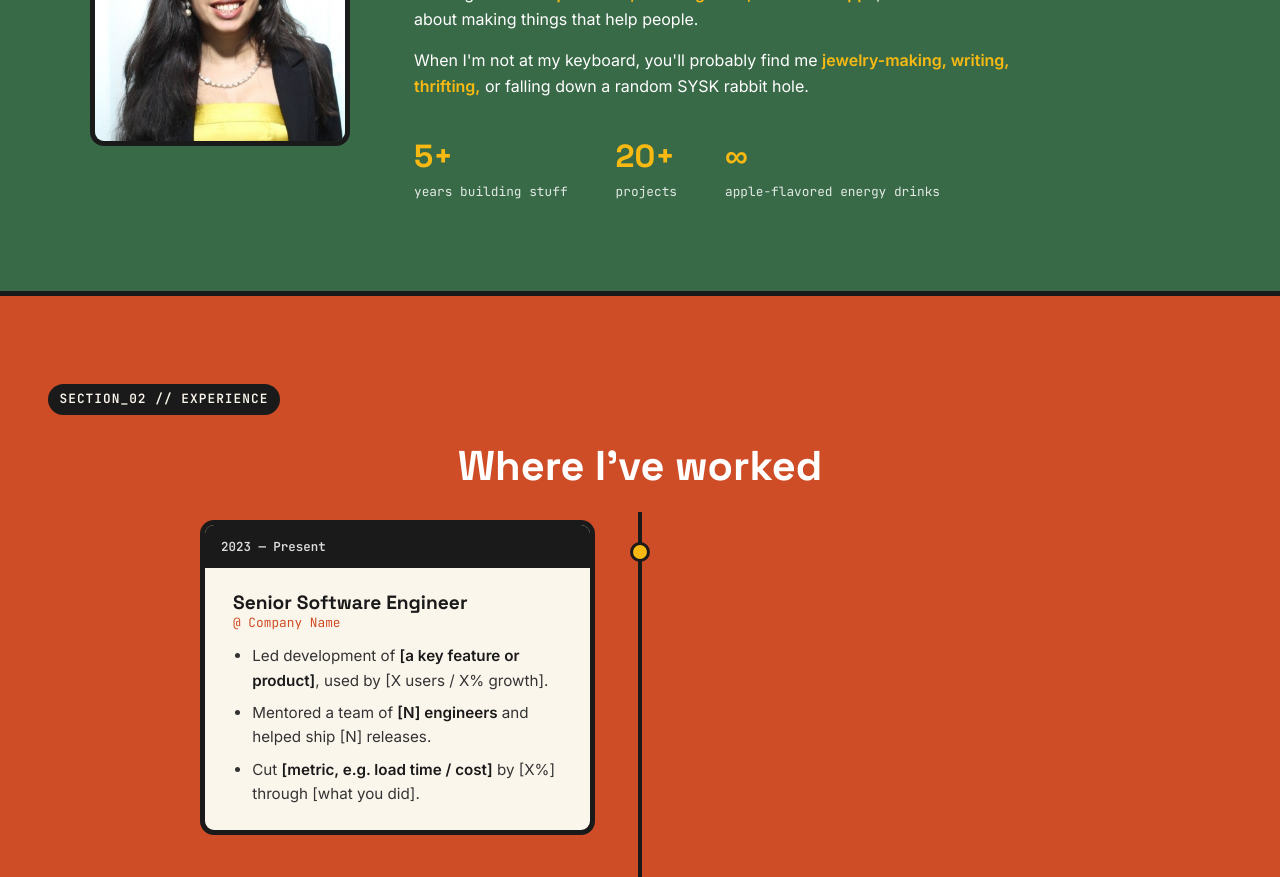
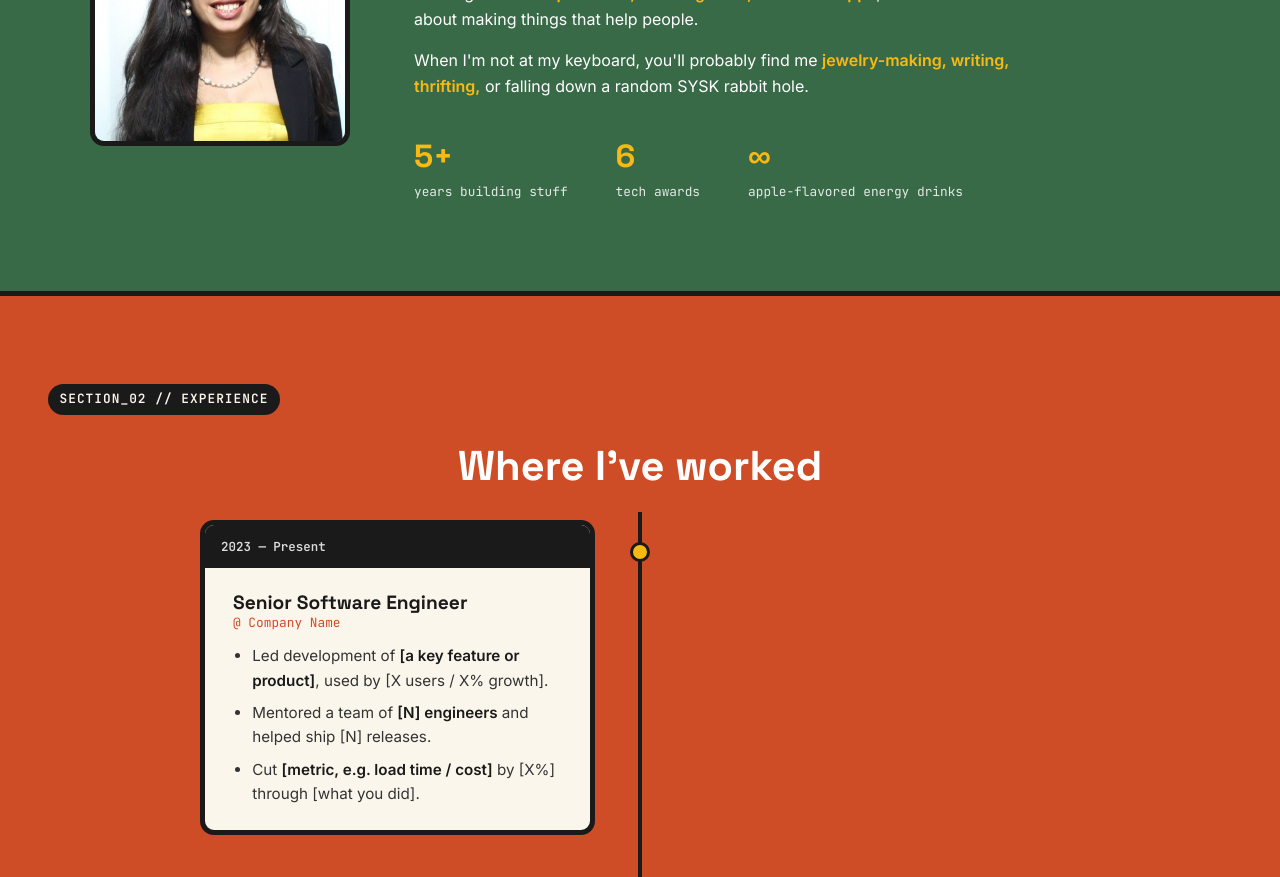
Before and after one commit to the-esha-account/portfolio, a plain HTML site: page index.html in a window 1280 px wide. Shown: the part 940-1817 px from the top of the page. Drawn offline with Linux system fonts and the light colour scheme.

Commit message:
Update project count to award count

```diff
--- a/index.html
+++ b/index.html
@@ -80,7 +80,7 @@
       <p>When I'm not at my keyboard, you'll probably find me <strong>jewelry-making, writing, thrifting,</strong> or falling down a random SYSK rabbit hole.</p>
       <ul class="about__stats">
         <li><strong>5+</strong><span>years building stuff</span></li>
-        <li><strong>20+</strong><span>projects</span></li>
+        <li><strong>6</strong><span>tech awards</span></li>
         <li><strong>∞</strong><span>apple-flavored energy drinks</span></li>
       </ul>
     </div>
```
